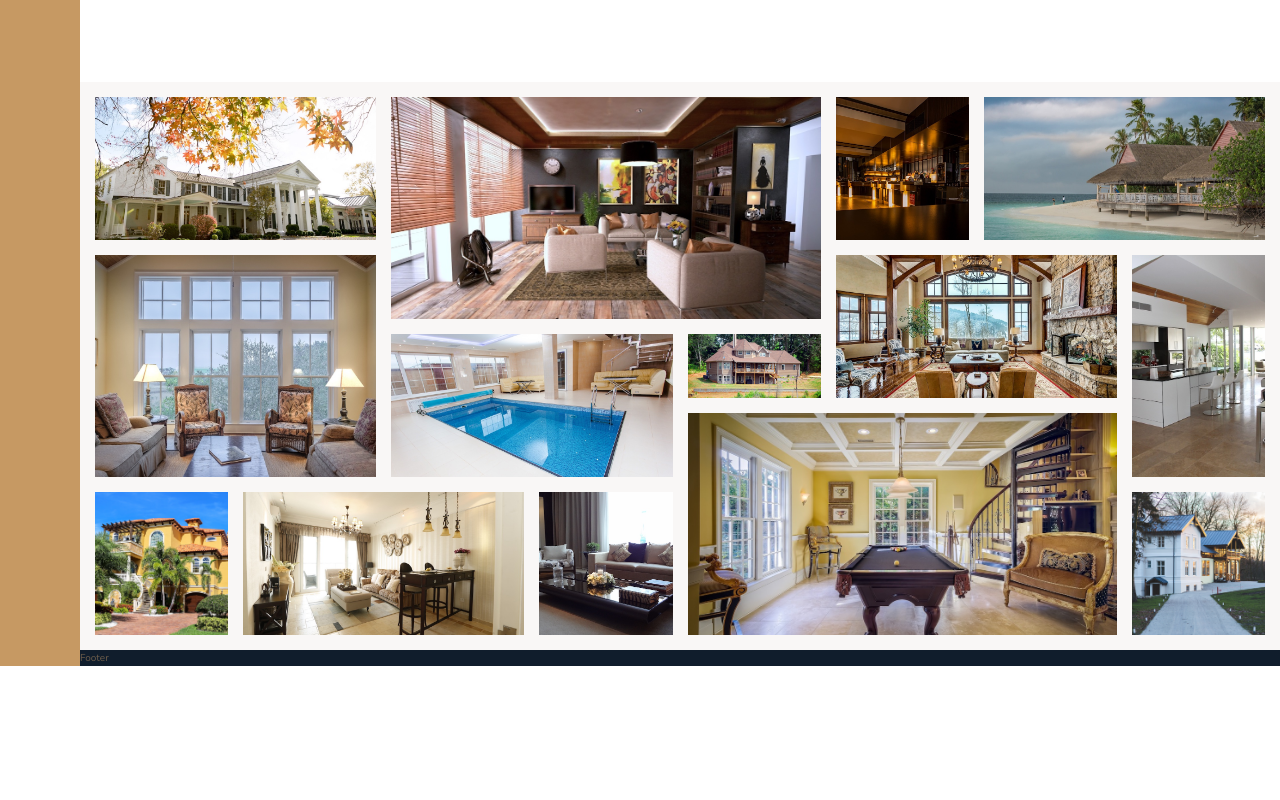
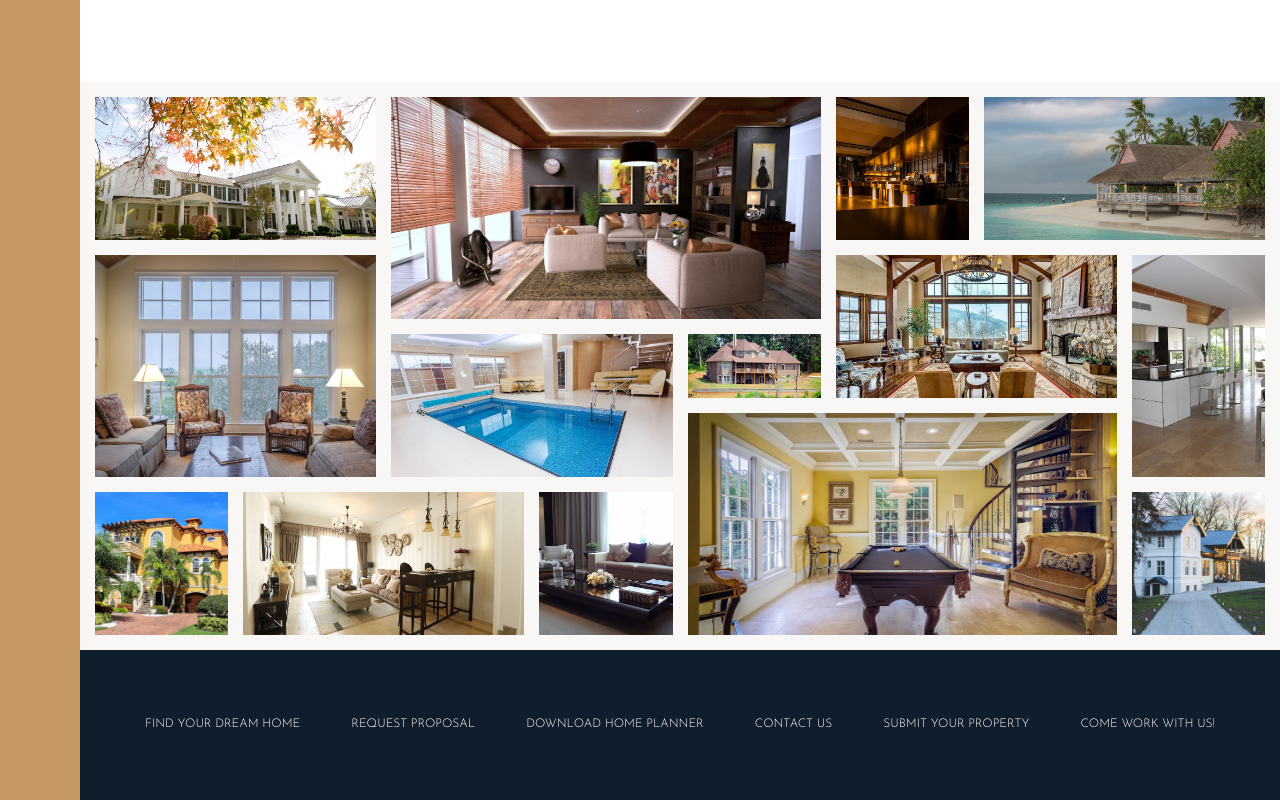
Before and after one commit to LuckyLuke83/Nexter, a website: page index.html in a window 1280 px wide. Shown: the part 3064-3864 px from the top of the page. Before the commit the page ends 3730 px from the top, so only its background shows below. Drawn offline with nearby package versions, Linux system fonts and the light colour scheme.

Commit message:
footer section 1/2

```diff
--- a/index.html
+++ b/index.html
@@ -338,7 +338,14 @@
             </figure>
         </section>
         <footer class="footer">
-            Footer
+            <nav class="nav">
+                <li class="nav__item"><a href="#" class="nav__link">Find your dream home</a></li>
+                <li class="nav__item"><a href="#" class="nav__link">Request proposal</a></li>
+                <li class="nav__item"><a href="#" class="nav__link">Download home planner</a></li>
+                <li class="nav__item"><a href="#" class="nav__link">Contact us</a></li>
+                <li class="nav__item"><a href="#" class="nav__link">Submit your property</a></li>
+                <li class="nav__item"><a href="#" class="nav__link">Come work with us!</a></li>
+            </nav>
         </footer>
     </body>
 </html>
--- a/sass/_footer.scss
+++ b/sass/_footer.scss
@@ -1,4 +1,34 @@
 .footer {
     background-color: $color-secondary;
     grid-column: full-start / full-end;
+    padding: 5rem;
 }
+
+.nav {
+    display: flex;
+    justify-content: space-between;
+    flex-wrap: wrap;
+    gap: 2rem;
+    list-style: none;
+    font-size: 1.2rem;
+    font-family: $font-display;
+    text-transform: uppercase;
+
+    &__item {
+
+    }
+
+    &__link {
+        padding: 1.5rem;
+        color: #fff;
+        display: block; //need to transform text!!!
+        text-decoration: none;
+        transition: all .3s;
+
+        &:hover {
+            background-color: rgba(255, 255, 255, .3);
+            transform: translateY(-3px);
+        }
+    }
+
+}
```
Also changed, not shown: css/style.css.
